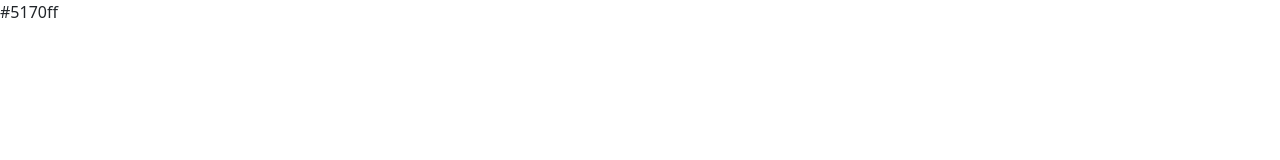
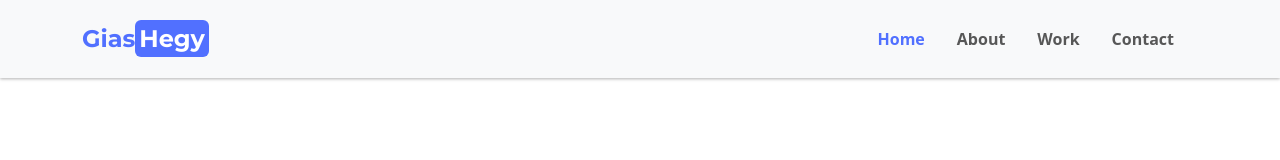
Before and after one commit to giashegy/gias-portofolio, a plain HTML site: page index.html in a window 1280 px wide. Drawn offline with nearby package versions, Linux system fonts and the light colour scheme.

Commit message:
create navbar and own styling

```diff
--- a/index.html
+++ b/index.html
@@ -12,7 +12,38 @@
 </head>
 
 <body>
-    #5170ff
+    <nav class="navbar navbar-expand-md bg-body-tertiary fixed-top">
+        <div class="container py-2">
+            <a class="navbar-brand fs-4 fw-bolder">Gias<span class="p-1 rounded">Hegy</span></a>
+            <button class="navbar-toggler" type="button" data-bs-toggle="offcanvas" data-bs-target="#offcanvasNavbar"
+                aria-controls="offcanvasNavbar" aria-label="Toggle navigation">
+                <span class="navbar-toggler-icon"></span>
+            </button>
+            <div class="offcanvas offcanvas-end" tabindex="-1" id="offcanvasNavbar"
+                aria-labelledby="offcanvasNavbarLabel">
+                <div class="offcanvas-header">
+                    <h5 class="offcanvas-title fw-bolder" id="offcanvasNavbarLabel">Gias<span class="p-1 rounded">Hegy</span></h5>
+                    <button type="button" class="btn-close" data-bs-dismiss="offcanvas" aria-label="Close"></button>
+                </div>
+                <div class="offcanvas-body">
+                    <ul class="navbar-nav justify-content-end flex-grow-1 pe-3 gap-3">
+                        <li class="nav-item">
+                            <a class="nav-link active fw-semibold" aria-current="page" href="#">Home</a>
+                        </li>
+                        <li class="nav-item">
+                            <a class="nav-link fw-semibold" href="#">About</a>
+                        </li>
+                        <li class="nav-item">
+                            <a class="nav-link fw-semibold" href="#">Work</a>
+                        </li>
+                        <li class="nav-item">
+                            <a class="nav-link fw-semibold" href="#">Contact</a>
+                        </li>
+                    </ul>
+                </div>
+            </div>
+        </div>
+    </nav>
 
     <script src="main.js"></script>
     <script src="https://cdn.jsdelivr.net/npm/bootstrap@5.3.7/dist/js/bootstrap.bundle.min.js"
--- a/style.css
+++ b/style.css
@@ -0,0 +1,41 @@
+@import url('https://fonts.googleapis.com/css2?family=Montserrat:ital,wght@0,100..900;1,100..900&display=swap');
+
+.navbar {
+    box-shadow: 0px 1px 3px 0px rgba(152, 152, 152, 0.75);
+}
+
+.navbar-brand {
+    font-family: "Montserrat", sans-serif;
+    font-optical-sizing: auto;
+    font-style: normal;
+    color: #5170ff;
+}
+
+.navbar-brand:hover {
+    color: #5170ff;
+}
+
+.navbar-brand span {
+    color: white;
+    background-color: #5170ff;
+}
+
+.offcanvas-title {
+    font-family: "Montserrat", sans-serif;
+    font-optical-sizing: auto;
+    font-style: normal;
+    color: #5170ff;
+}
+
+.offcanvas-title span {
+    color: white;
+    background-color: #5170ff;
+}
+
+.active {
+    color: #5170ff !important;
+}
+
+.nav-link:active {
+    color: #5170ff !important;
+}
```
